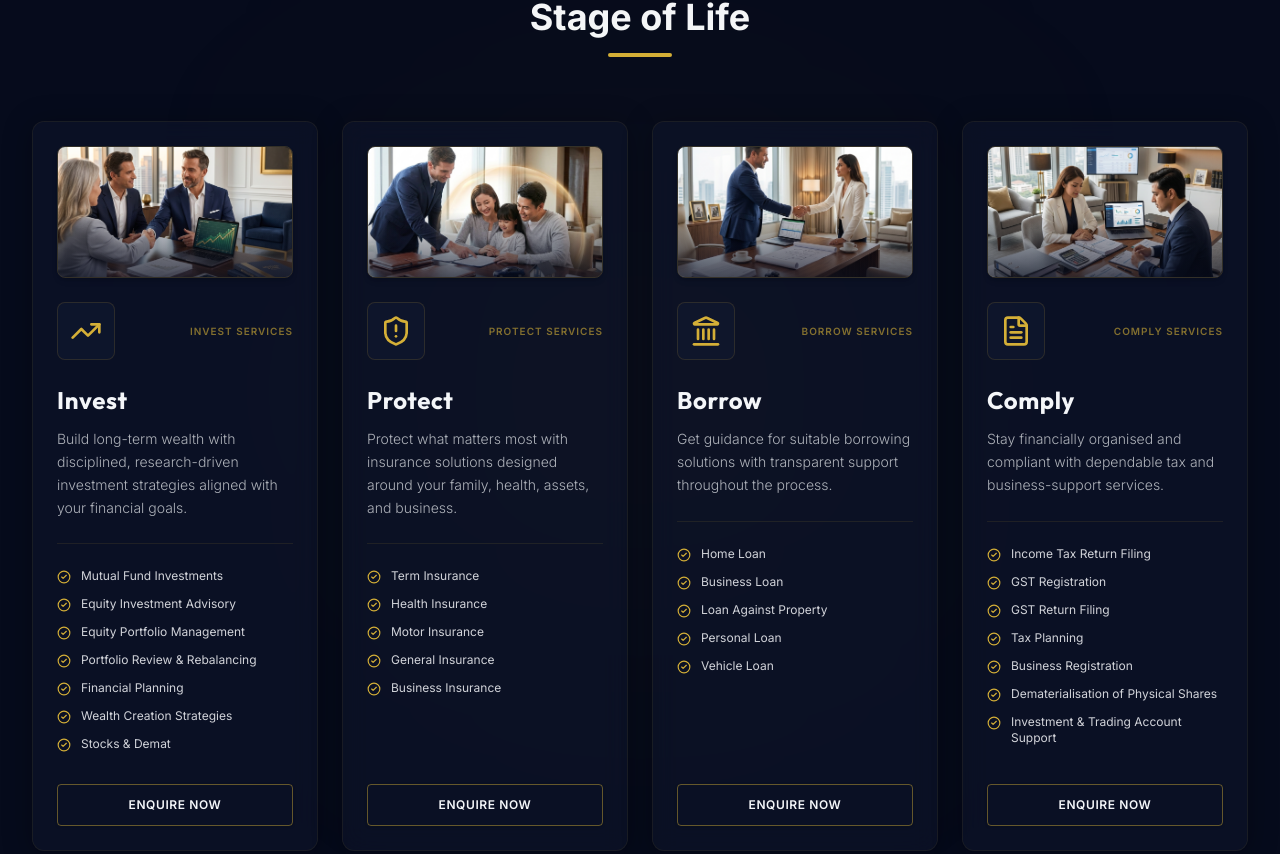
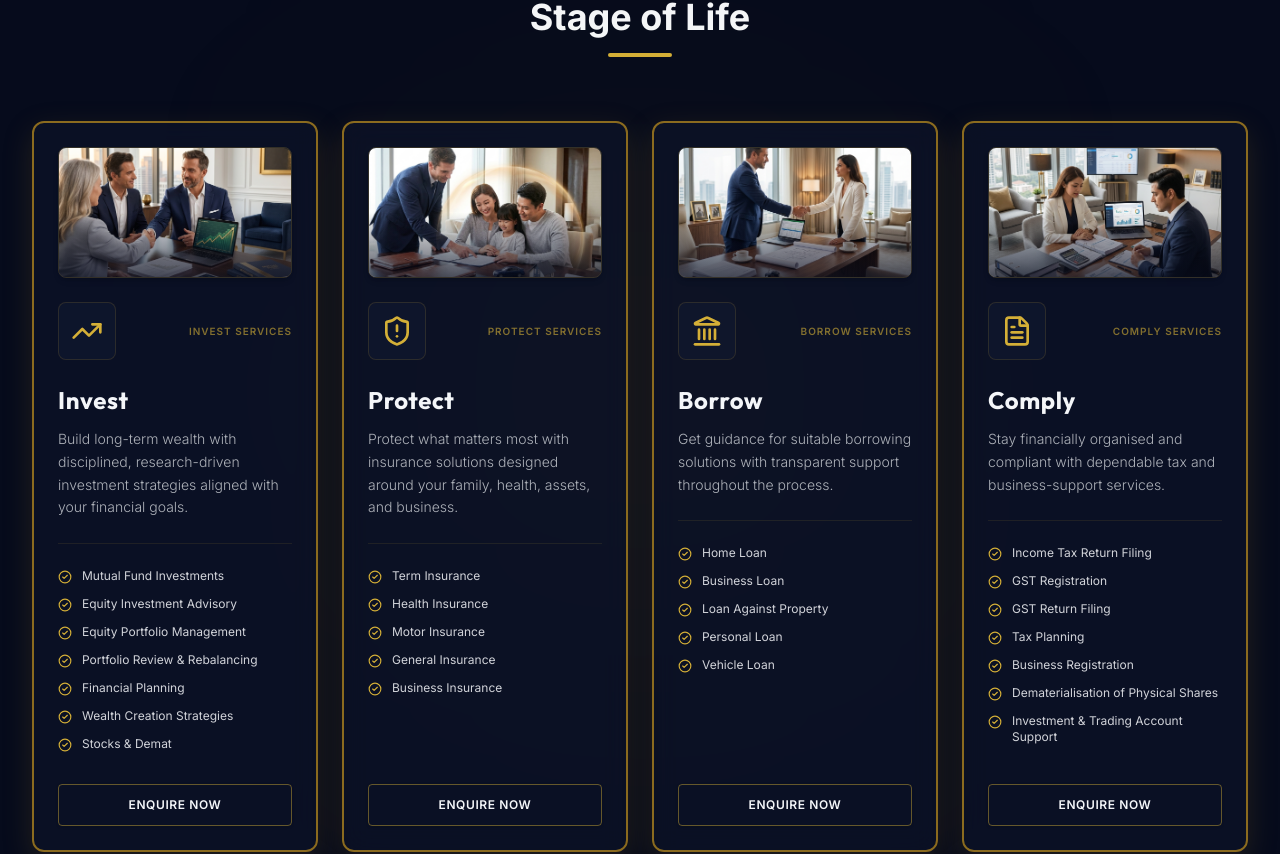
Before and after one commit to beyondwebco-lgtm/swami-enterprise, a Next.js app: page / in a window 1280 px wide. Shown: the part 1529-2383 px from the top of the page. Built offline with nearby package versions, Linux system fonts and the light colour scheme.

Commit message:
Apply forced dark-gold border (3px solid #B8860B) with inline styles and update glass-card base rule in globals.css

```diff
--- a/src/app/globals.css
+++ b/src/app/globals.css
@@ -78,7 +78,7 @@ h1, h2, h3, h4, h5, h6 {
   background: rgba(18, 27, 51, 0.4);
   backdrop-filter: blur(12px);
   -webkit-backdrop-filter: blur(12px);
-  border: 1px solid rgba(212, 175, 55, 0.08);
+  border: 2px solid #8b6b1f !important;
   box-shadow: 0 4px 30px rgba(0, 0, 0, 0.3);
   transition: all 0.4s cubic-bezier(0.4, 0, 0.2, 1);
 }
--- a/src/components/ServiceVerticals.tsx
+++ b/src/components/ServiceVerticals.tsx
@@ -99,7 +99,11 @@ export default function ServiceVerticals() {
           {verticals.map((vert) => (
             <div
               key={vert.id}
-              className="glow-card glass-card flex flex-col justify-between p-6 rounded-xl border-2 border-pink-500 shadow-lg shadow-pink-500/20 hover:border-pink-400 hover:shadow-xl hover:shadow-pink-500/30 hover:-translate-y-1.5 transition-all duration-300 relative group overflow-hidden"
+              style={{
+                border: "3px solid #B8860B",
+                boxShadow: "0 10px 30px rgba(139, 107, 31, 0.22)",
+              }}
+              className="glass-card flex flex-col justify-between p-6 rounded-xl hover:-translate-y-1.5 hover:shadow-[0_16px_40px_rgba(139,107,31,0.4)] transition-all duration-300 relative group overflow-hidden"
             >
               <div>
                 {/* Visual Image Banner */}
```
